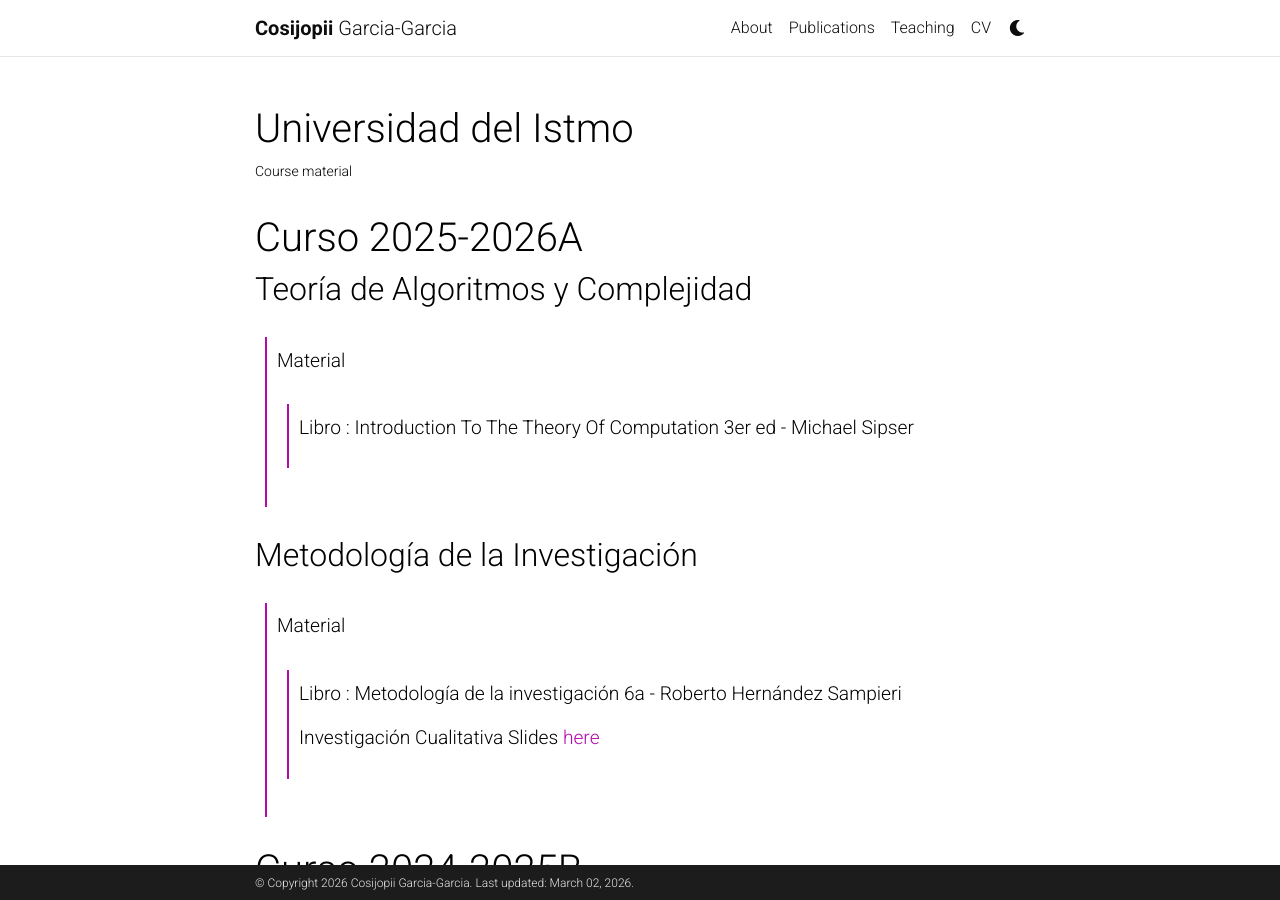
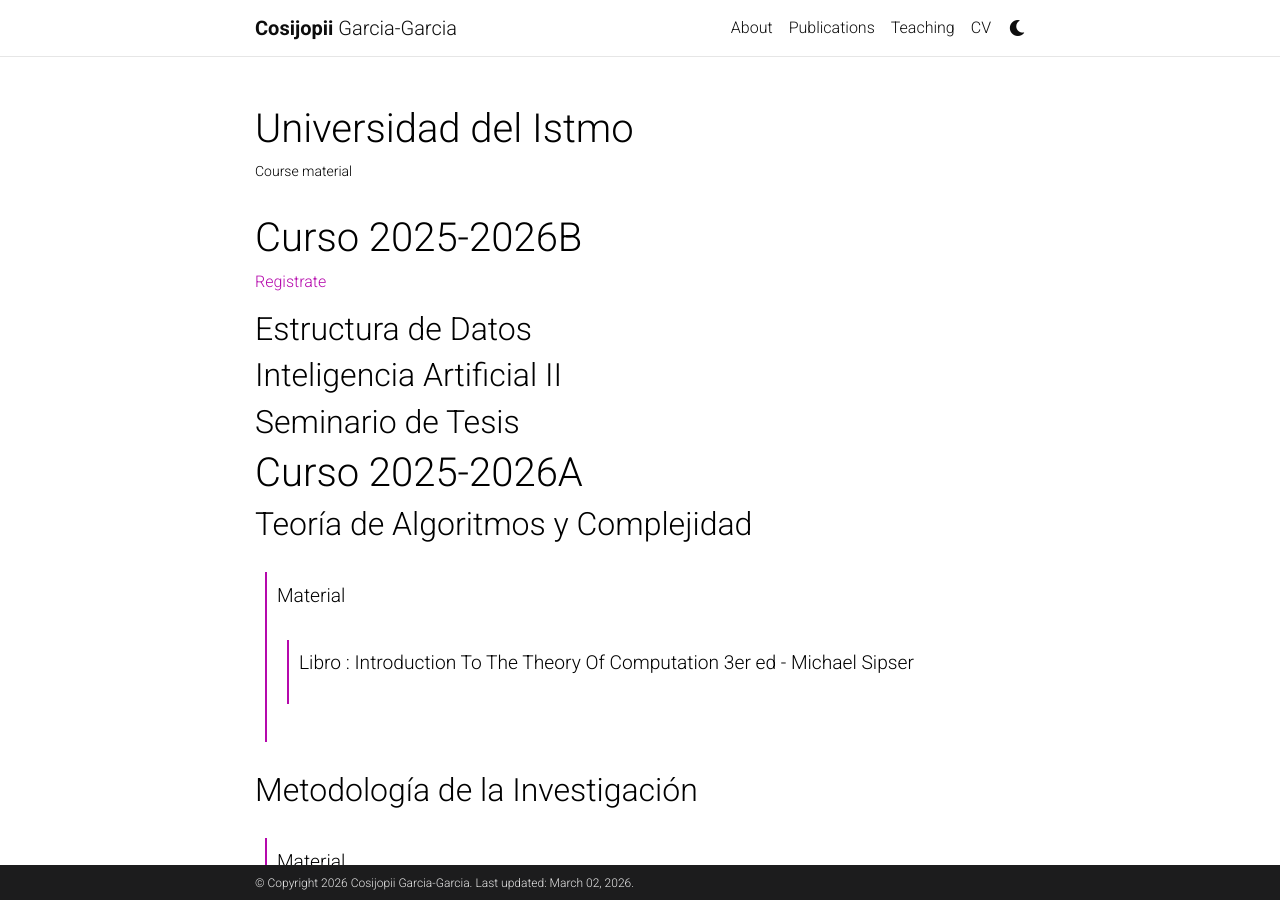
Before and after one commit to Cosijopiii/Cosijopiii.github.io, a Jekyll site: the page built from _projects/2_project.md, in a window 1280 px wide and 900 px high. Built offline with Jekyll 4.4.1, drawn with Linux system fonts in a browser that asks for light colours; comment, search, counter and statistics services are not loaded; a style sheet for code colours, icons or effects is not loaded.

Commit message:
Update 2_project.md with new course information
Added course details for the 2025-2026B curriculum.

```diff
--- a/_projects/2_project.md
+++ b/_projects/2_project.md
@@ -6,6 +6,18 @@ img:
 importance: 1
 category: work
 ---
+
+
+# Curso 2025-2026B
+[Registrate](https://forms.gle/7bvpM524Vx53GyXt9)
+
+## Estructura de Datos
+
+## Inteligencia Artificial II
+
+## Seminario de Tesis
+
+
 # Curso 2025-2026A
 
 ## Teoría de Algoritmos y Complejidad
```
